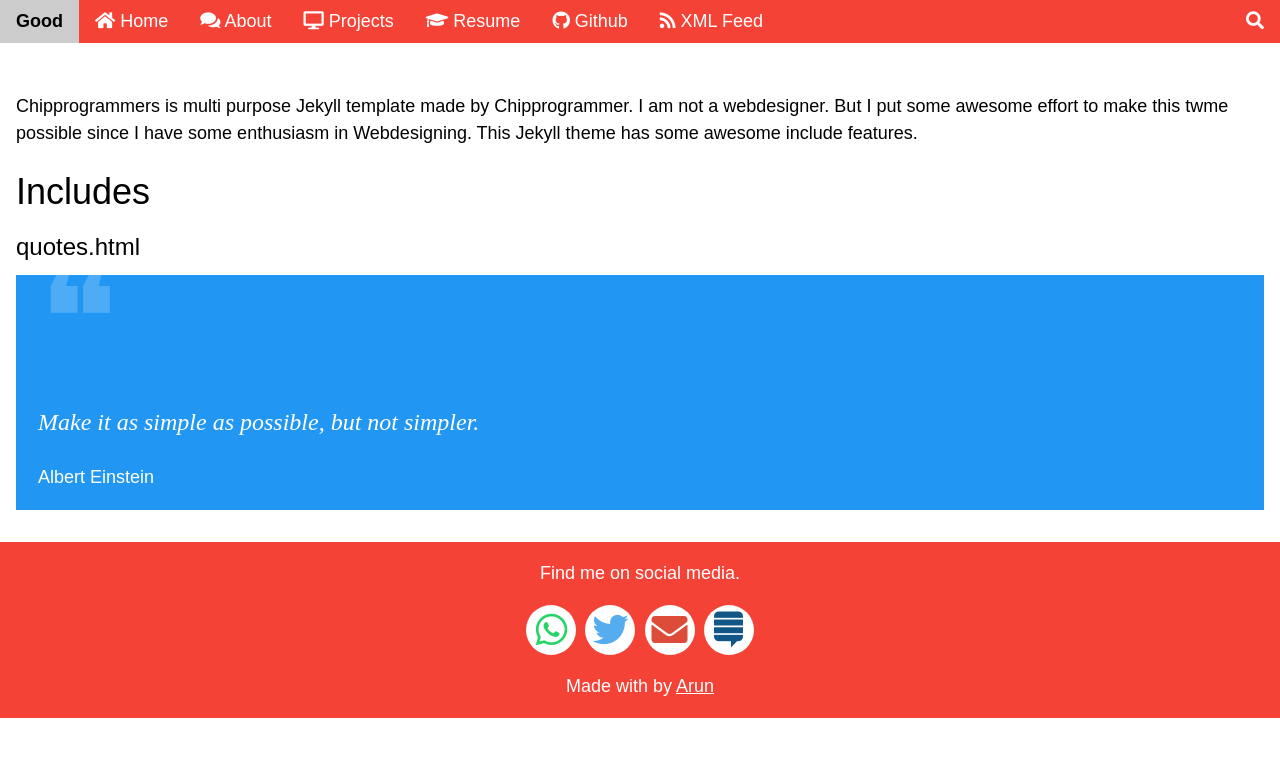
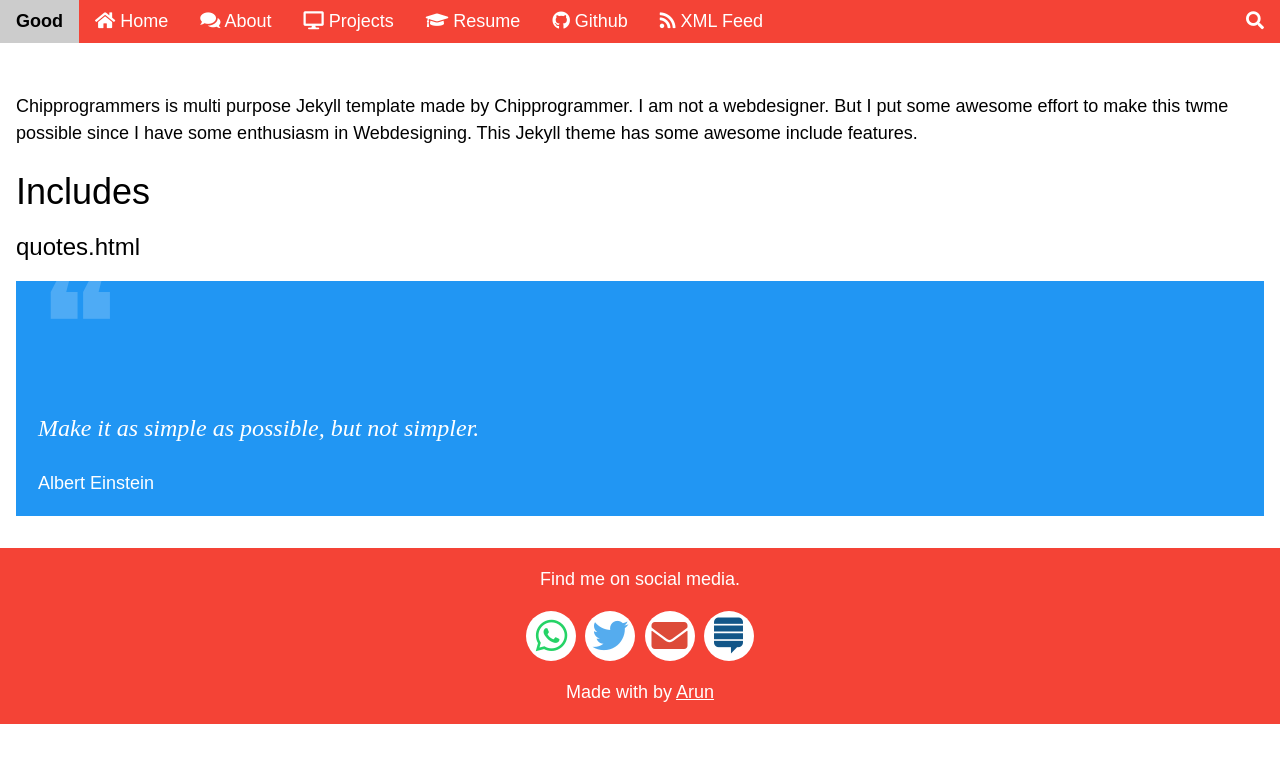
Before and after one commit to chipprogrammers/Good, a Jekyll site: the page built from index.md, in a window 1280 px wide. Shown: the top 763 px of the page. Built offline with Jekyll 4.4.1, drawn with Linux system fonts in a browser that asks for light colours; some web fonts are replaced; comment, search, counter and statistics services are not loaded.

Commit message:
Update quotes.html

```diff
--- a/_includes/quotes.html
+++ b/_includes/quotes.html
@@ -1,4 +1,4 @@
-<div class="w3-panel w3-{{ include.container_color }} w3-leftbar w3-border-{{ include.leftbar_color }}" style="margin-top:5px">
+<div class="w3-panel w3-{{ include.container_color }} w3-leftbar w3-border-{{ include.leftbar_color }}">
   <span class="w3-{{ icon_color }}" style="font-size:150px;line-height:0.6em;opacity:0.2">&#10077;</span>
   <p class="w3-xlarge w3-serif"><i>{{ include.quote }}</i></p>
   <p>{{ include.said_by }}</p>
```
